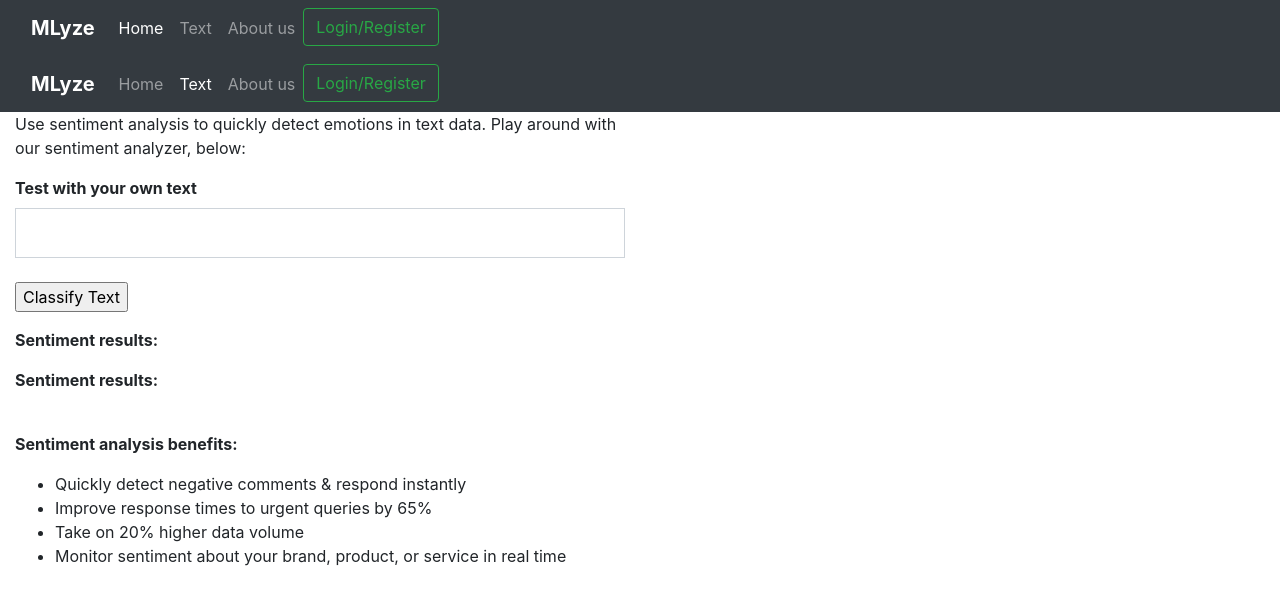
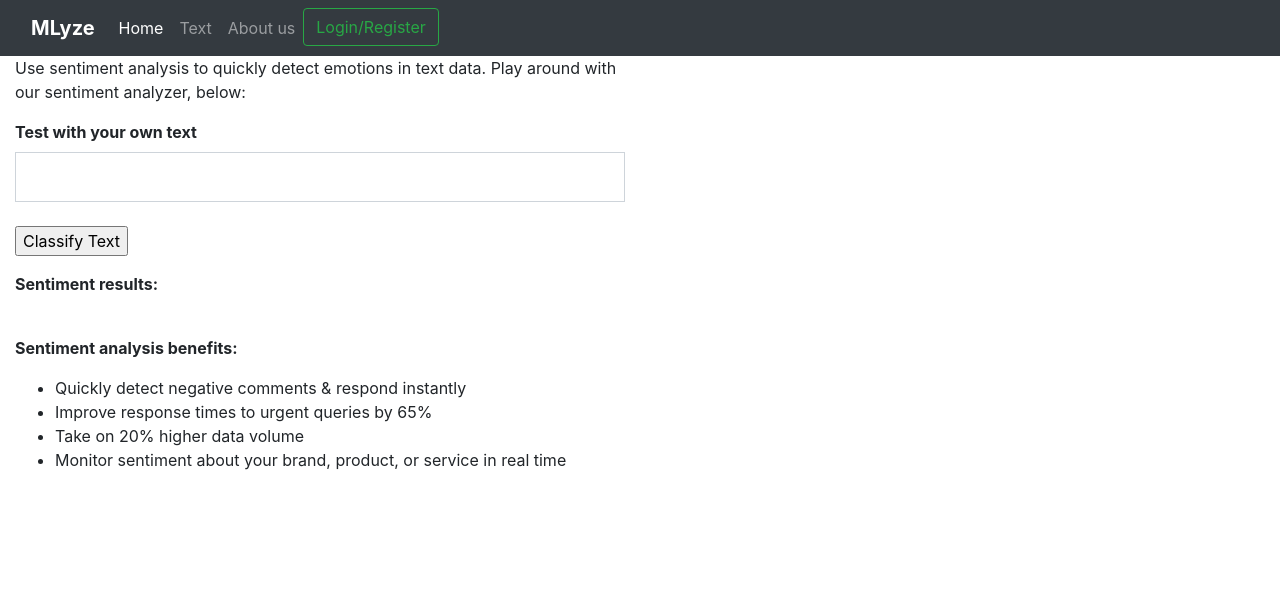
Before and after one commit to swapnil-morakhia/MLyze, a Flask app: page /text in a window 1280 px wide. Shown: the top 605 px of the page. Run offline with Flask 2, Linux system fonts and the light colour scheme; some libraries are stand-ins or nearby versions.

Commit message:
fixed changes

```diff
--- a/templates/nav.html
+++ b/templates/nav.html
@@ -9,6 +9,7 @@
     <!-- Bootstrap CSS -->
     <link rel="stylesheet" href="https://maxcdn.bootstrapcdn.com/bootstrap/4.0.0/css/bootstrap.min.css"
         integrity="sha384-Gn5384xqQ1aoWXA+058RXPxPg6fy4IWvTNh0E263XmFcJlSAwiGgFAW/dAiS6JXm" crossorigin="anonymous">
+    <script src="jquery-3.5.1.min.js"></script>
     <title>{% block title %}{% endblock %}</title>
     {% endblock %}
 </head>
--- a/templates/text.html
+++ b/templates/text.html
@@ -5,60 +5,20 @@
 {% endblock %}
 {% block content %}
 
-<head>
-    <meta charset="UTF-8">
-    <meta http-equiv="X-UA-Compatible" content="IE=edge">
-    <meta name="viewport" content="width=device-width, initial-scale=1.0">
 
-    <!-- Bootstrap CSS -->
-    <link rel="stylesheet" href="https://maxcdn.bootstrapcdn.com/bootstrap/4.0.0/css/bootstrap.min.css"
-        integrity="sha384-Gn5384xqQ1aoWXA+058RXPxPg6fy4IWvTNh0E263XmFcJlSAwiGgFAW/dAiS6JXm" crossorigin="anonymous">
-    <title>Document</title>
-    <script src="https://ajax.googleapis.com/ajax/libs/jquery/3.2.1/jquery.min.js"></script>
-</head>
-
-<body>
-    <nav class="navbar navbar-expand-lg navbar-dark bg-dark">
-        <div class="container-fluid">
-            <a class="navbar-brand" href="/home"><b>MLyze</b></a>
-            <button class="navbar-toggler" type="button" data-bs-toggle="collapse" data-bs-target="#navbarNavDropdown"
-                aria-controls="navbarNavDropdown" aria-expanded="false" aria-label="Toggle navigation">
-                <span class="navbar-toggler-icon"></span>
-            </button>
-            <div class="collapse navbar-collapse" id="navbarNavDropdown">
-                <ul class="navbar-nav">
-                    <li class="nav-item">
-                        <a class="nav-link" href="/home">Home</a>
-                    </li>
-                    <li class="nav-item">
-                        <a class="nav-link active" aria-current="page" href="/text">Text</a>
-                    </li>
-                    <li class="nav-item">
-                        <a class="nav-link" href="/aboutUs">About us</a>
-                    </li>
-                    <li>
-                        <a href="/login"><button class="btn btn-outline-success" type="button">Login/Register</button></a>
-                    </li>
-                </ul>
-            </div>
-        </div>
-    </nav>
 
 <form action="#" method="POST">
     <div class="form-group col-md-6">
         <p>Use sentiment analysis to quickly detect emotions in text data. Play around with our sentiment analyzer,
             below:</p>
         <label><b>Test with your own text</b></label>
-            <input type="text" class="form-control animated rounded-0" id="exampleFormControlTextarea11" name="text"/>
+        <input type="text" class="form-control animated rounded-0" id="exampleFormControlTextarea11" name="text" />
         <br>
-            <input type="submit" value="Classify Text"/>
+        <input type="submit" value="Classify Text" />
     </div>
 </form>
-    <div class="col-md-6">
-        <p><b>Sentiment results:</b></p>
 
-    </div>
-</form>
+
 <div class="col-md-6">
     <p><b>Sentiment results:</b></p>
 </div>
```
Lines whose indentation alone changed are shown as unchanged.
